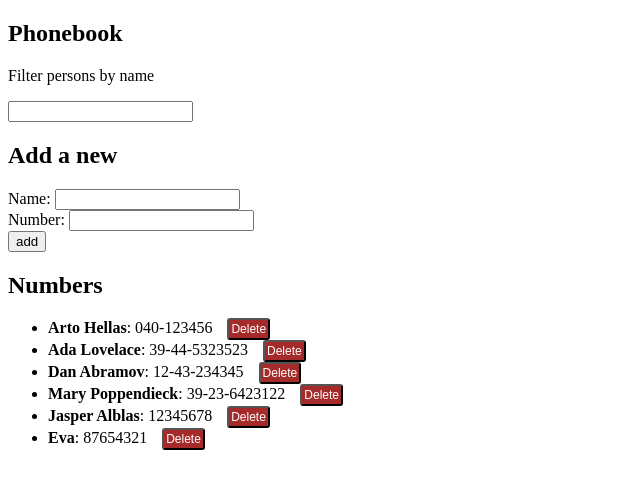
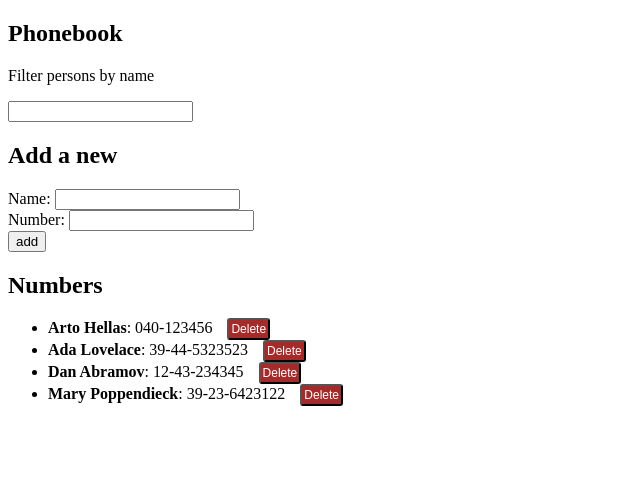
Before and after one commit to JAlblas/fullstackopen, a React (Create React App) app in the folder part2/phonebook/: page / in a window 1280 px wide. Shown: the top 488 px of the page, without its empty margins (0-640 px from the left). Built offline with nearby package versions, Linux system fonts and the light colour scheme; data requests are answered from the project's data file.

Commit message:
Removing persons now api implemented

```diff
--- a/part2/phonebook/db.json
+++ b/part2/phonebook/db.json
@@ -19,16 +19,6 @@
       "name": "Mary Poppendieck",
       "number": "39-23-6423122",
       "id": 4
-    },
-    {
-      "name": "Jasper Alblas",
-      "number": "12345678",
-      "id": 5
-    },
-    {
-      "name": "Eva",
-      "number": "87654321",
-      "id": 6
     }
   ]
 }
--- a/part2/phonebook/src/App.js
+++ b/part2/phonebook/src/App.js
@@ -24,14 +24,6 @@ const App = () => {
       })
   }, [])
 
-  const updateName = (event) => {
-    setNewName(event.target.value);
-  }
-
-  const updateNumber = (event) => {
-    setNewNumber(event.target.value);
-  }
-
   const addPerson = (event) => {
     event.preventDefault()
     if (persons.some((person) => person.name === newName)) {
@@ -52,8 +44,22 @@ const App = () => {
   }
 
   const deletePerson = (id) => {
-    console.log("DELETE")
-    console.log(id)
+    personService.remove(id)
+      .then(data => {
+        console.log("DELETING")
+        console.log(id)
+        console.log(data)
+        setPersons(persons.filter((person) => person.id !== id))
+      })
+
+  }
+
+  const updateName = (event) => {
+    setNewName(event.target.value);
+  }
+
+  const updateNumber = (event) => {
+    setNewNumber(event.target.value);
   }
 
   const updateFilter = (event) => {
--- a/part2/phonebook/src/services/persons.js
+++ b/part2/phonebook/src/services/persons.js
@@ -11,7 +11,13 @@ const create = newPerson => {
         .then(response => response.data)
 }
 
+const remove = id => {
+    return axios.delete(`${baseUrl}/${id}`)
+        .then(response => response.data)
+}
+
 export default {
     getAll,
-    create
+    create,
+    remove
 }
```
